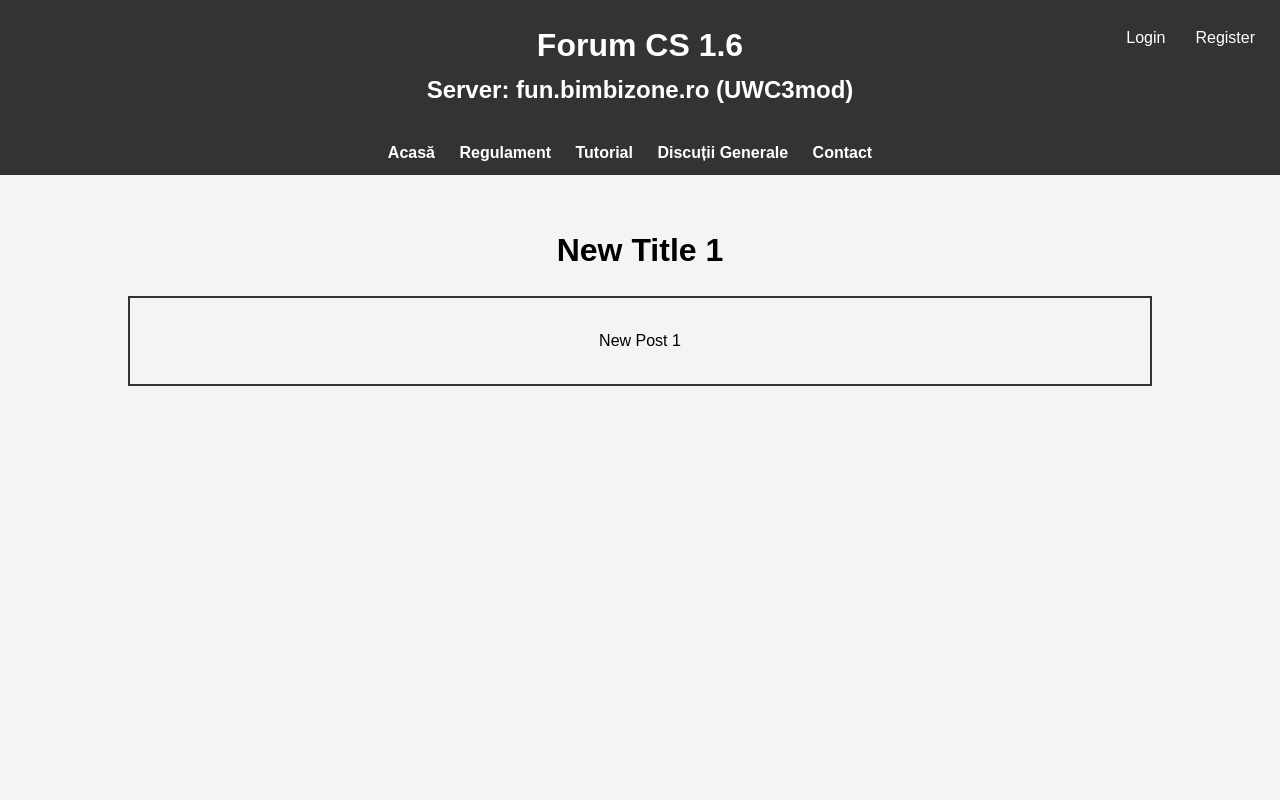
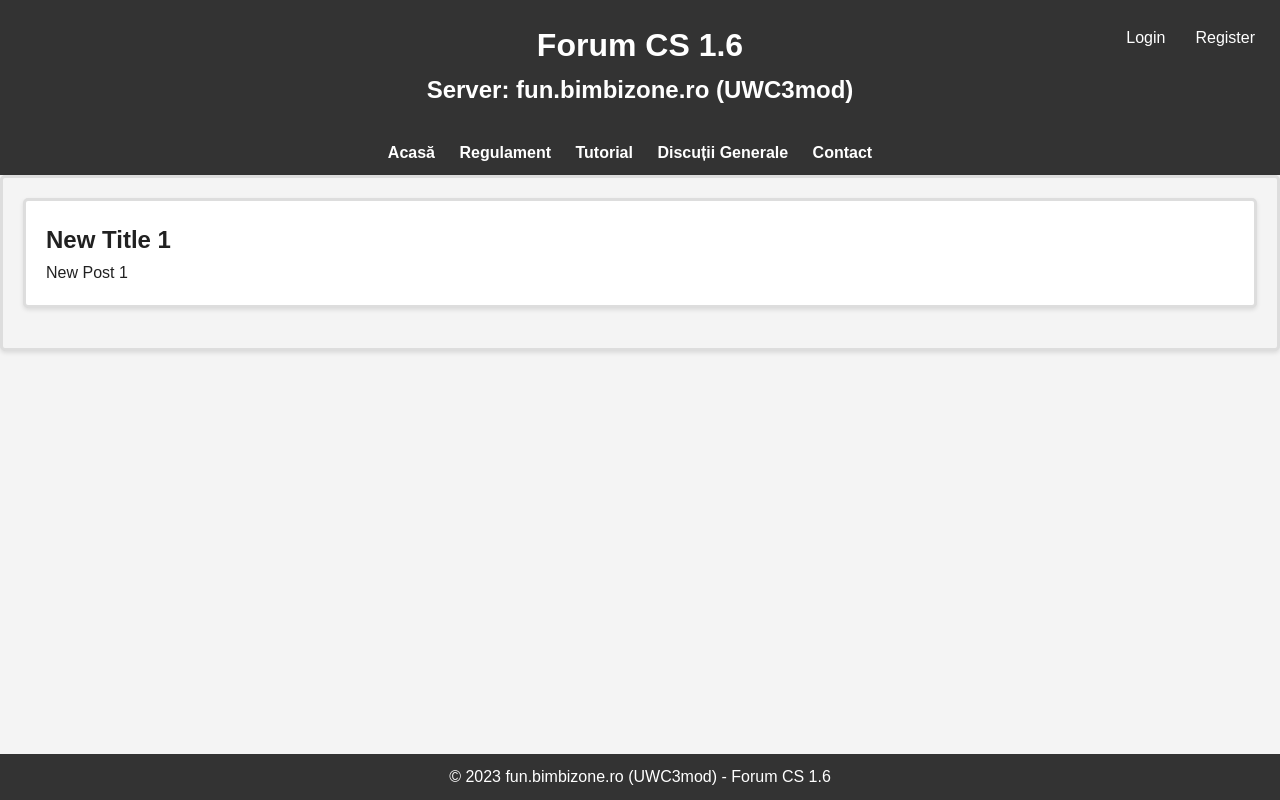
Before and after one commit to roshumihai/ForumCS, a Flask app: page /topic/1 in a window 1280 px wide. Run offline with Flask 3, Linux system fonts and the light colour scheme; some libraries are stand-ins or nearby versions.

Commit message:
modificat

```diff
--- a/static/discutiigenerale.css
+++ b/static/discutiigenerale.css
@@ -8,6 +8,7 @@
     border-radius: 5px; /* Colturile rotunjite */
     box-shadow: 0 2px 4px rgba(0, 0, 0, 0.1); /* Umbra cutiei */
     margin-top: 20px;
+    border: 3px solid #ddd; /* Adaugare bordura */
 }
 
 
@@ -22,6 +23,7 @@
     margin-bottom: 20px; /* Spatiu intre elementele de lista */
     font-size: 16px; /* Dimensiunea fontului */
     color: #333; /* Culoarea textului */
+    text-decoration: none;
   }
 
   /* Stilizare pentru titluri <h2> in interiorul containerului */
@@ -38,3 +40,8 @@
     box-shadow: 0 2px 4px rgba(0, 0, 0, 0.1); /* Umbra cutiei */
     border: 3px solid #ddd; /* Adaugare bordura */
 }
+
+.section:hover {
+  background-color: #d09a04a7;
+  border: 3px solid #000000; /* Adaugare bordura */
+}
--- a/static/new-topic.css
+++ b/static/new-topic.css
@@ -36,38 +36,50 @@
 
 .new-topic-submit {
     position: absolute;
-    bottom: 0;
+    bottom: -10px;
     right: 10px;
-    background-color: #007bff;
-    color: #fff;
+    background-color: #d09a04;
+    color: #000000;
     border: none;
     border-radius: 3px;
     padding: 10px 20px;
     font-size: 18px;
     cursor: pointer;
     transition: background-color 0.3s ease;
+    border: 2px solid #000000; /* Adaugare bordura */
 }
 
 .new-topic-submit:hover {
-    background-color: #0056b3;
+    background-color: #d09a04a7;
+    border: 2px solid #000000; /* Adaugare bordura */
 }
 
-.topic-details-container {
-    display: flex;
-    flex-direction: column;
-    align-items: center;
-    justify-content: center;
-    text-align: center;
-    margin: 30px 0 0 0;
+.topic-details-content {
+    background-color: #f4f4f4;
+    padding: 20px;
+    margin-bottom: 20px;
+    border-radius: 5px;
+    box-shadow: 0 2px 4px rgba(0, 0, 0, 0.1);
+    border: 3px solid #ddd; /* Adaugare bordura */
 }
 
-.topic-details-container h1 {
-    margin: 20px 0;
+/* Stilizare pentru containerul .topic-details-container */
+.topic-details-container {
+    background-color: #fff;
+    padding: 20px;
+    margin-bottom: 20px;
+    border-radius: 5px;
+    box-shadow: 0 2px 4px rgba(0, 0, 0, 0.1);
+    border: 3px solid #ddd; /* Adaugare bordura */
 }
 
+/* Stilizare pentru titlurile din .topic-details-container */
+.topic-details-container h2 {
+    font-size-adjust: none;
+    color: #212121; /* Culoarea textului titlului */
+}
+
+/* Stilizare pentru paragraful din .topic-details-container */
 .topic-details-container p {
-
-    width: 80%;
-    border: 2px solid #333;
-    padding: 30px 50px;
+    color: #212121;
 }
--- a/static/style.css
+++ b/static/style.css
@@ -12,6 +12,8 @@
     line-height: 1.6;
     margin: 0;
     padding: 0;
+    position: relative;
+    min-height: 100vh;
 }
 
 header {
@@ -58,6 +60,7 @@
     margin-bottom: 20px;
     border-radius: 5px;
     box-shadow: 0 2px 4px rgba(0, 0, 0, 0.1);
+    border: 3px solid #ddd; /* Adaugare bordura */
 
 }
 .content-section h2 a{
@@ -96,14 +99,16 @@
     margin-left: 5px;
     margin-top: 10px;
     margin-bottom: 10px;
+    border: 2px solid #000000; /* Adaugare bordura */
 }
 
 .new-topic-button:hover {
     background-color: #d09a04a7;
+    border: 2px solid #000000; /* Adaugare bordura */
 }
 
 footer {
-    position: auto;
+    position: absolute;
     bottom: 0;
     width: 100%;
     background-color: #333;
--- a/templates/discutiiGenerale.html
+++ b/templates/discutiiGenerale.html
@@ -24,7 +24,6 @@
                     <li>
                         <div class="section">
                             <h2>{{ topic.title }}</h2>
-                            <div class="post">{{ topic.post }}</div>
                         </div>
                     </li>
                 </a>
--- a/templates/topic_details.html
+++ b/templates/topic_details.html
@@ -5,10 +5,14 @@
 {% endblock %}
 
 {% block content%}
-
+<div class="topic-details-content">
 <div class="topic-details-container">
-    <h1>{{ topic.title }}</h1>
+    <h2>{{ topic.title }}</h2>
     <p>{{ topic.post }}</p>
 </div>
+</div>
+<footer class="footer">
+    <p>&copy; 2023 fun.bimbizone.ro (UWC3mod) - Forum CS 1.6</p>
+</footer>
 
 {% endblock %}
```
Also changed, not shown: database.db.
